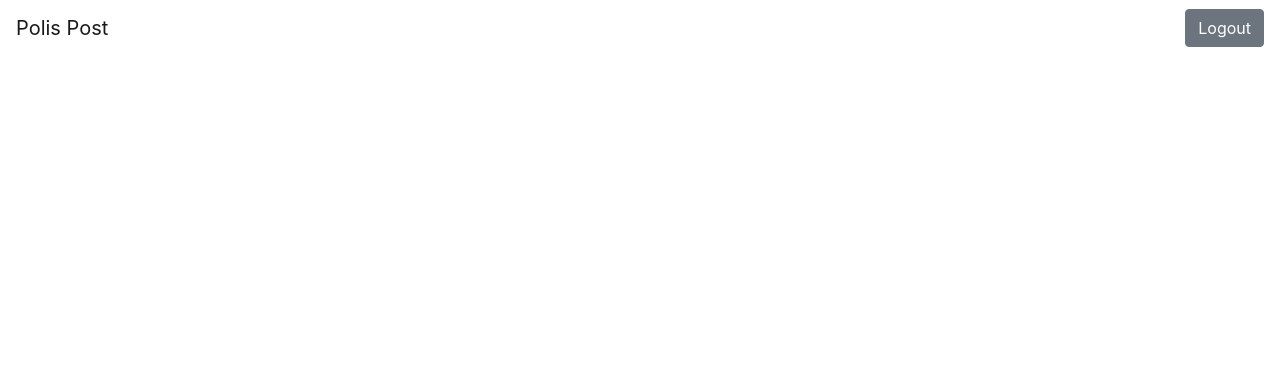
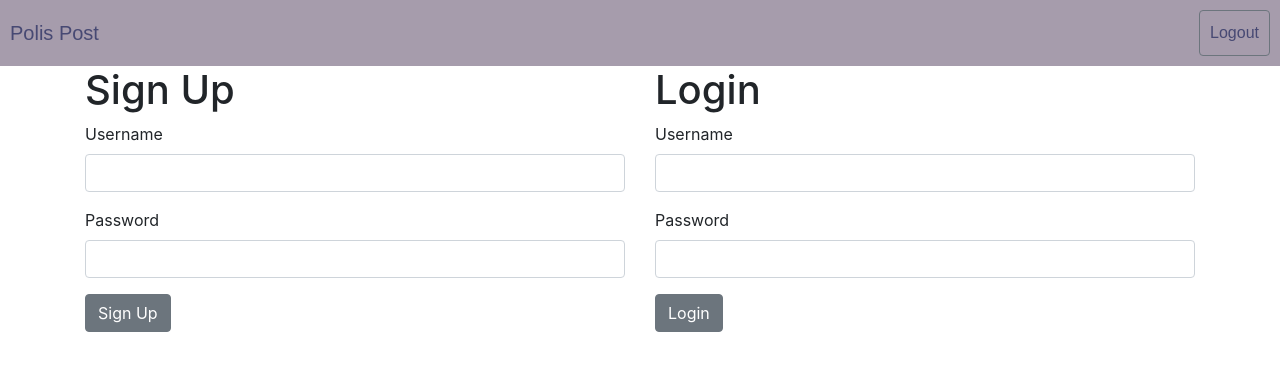
Before and after one commit to LaurenAlayza/bb-proj-reactstrap, a React (Create React App) app: page / in a window 1280 px wide. Shown: the top 370 px of the page. Built offline with nearby package versions, Linux system fonts and the light colour scheme.

Commit message:
fixed login validation

```diff
--- a/package.json
+++ b/package.json
@@ -6,7 +6,9 @@
     "@testing-library/jest-dom": "^4.2.4",
     "@testing-library/react": "^9.5.0",
     "@testing-library/user-event": "^7.2.1",
+    "availity-reactstrap-validation": "^2.6.1",
     "bootstrap": "^4.5.2",
+    "es6-promise": "^4.2.8",
     "react": "^16.13.1",
     "react-dom": "^16.13.1",
     "react-scripts": "3.4.3",
--- a/src/App.css
+++ b/src/App.css
@@ -36,3 +36,7 @@
     transform: rotate(360deg);
   }
 }
+
+.navbar {
+  background-color: 4d4861;
+}
--- a/src/App.js
+++ b/src/App.js
@@ -1,12 +1,29 @@
-import React from "react";
-import Sitebar from './home/Navbar';
+import React, { useState, useEffect } from "react";
+import Sitebar from "./home/Navbar";
+import Auth from './auth/Auth';
+
 
 function App() {
+  const [sessionToken, setSessionToken] = useState("");
+
+  useEffect(() => {
+    if (localStorage.getItem("token")) {
+      setSessionToken(localStorage.getItem("token"));
+    }
+  }, []);
+
+  const updateToken = (newToken) => {
+    localStorage.setItem("token", newToken);
+    setSessionToken(newToken);
+    console.log(sessionToken);
+  };
+
   return (
-  <div>
-    <Sitebar/>
-  </div>
-  )
+    <div>
+      <Sitebar />
+      <Auth/>
+    </div>
+  );
 }
 
 export default App;
--- /dev/null
+++ b/src/auth/Auth.js
@@ -0,0 +1,32 @@
+import React from "react";
+import { Container, Row, Col } from "reactstrap";
+import Signup from "./Signup";
+import Login from "./Login";
+import {
+  AvForm,
+  AvField,
+  AvGroup,
+  AvInput,
+  AvFeedback,
+  AvCheckboxGroup,
+  AvCheckbox,
+} from "availity-reactstrap-validation";
+// import { Button, Label, FormGroup, CustomInput } from "reactstrap";
+
+const Auth = (props) => {
+
+  return (
+    <Container className="auth-container">
+      <Row>
+        <Col md="6">
+          <Signup updateToken={props.updateToken} />
+        </Col>
+        <Col md="6" className="login-col">
+          <Login updateToken={props.updateToken} />
+        </Col>
+      </Row>
+    </Container>
+  );
+};
+
+export default Auth;
--- /dev/null
+++ b/src/auth/Login.js
@@ -0,0 +1,64 @@
+import React, { useState } from "react";
+import { Form, FormGroup, Label, Input, Button } from "reactstrap";
+import {
+  AvForm,
+  AvField,
+  AvGroup,
+  AvInput,
+  AvFeedback,
+  AvCheckboxGroup,
+  AvCheckbox,
+} from "availity-reactstrap-validation";
+
+const Login = (props) => {
+  const [username, setUsername] = useState("");
+  const [password, setPassword] = useState("");
+  const [accounttype, setAccounttype] = useState("");
+
+  const handleSubmit = (event) => {
+    event.preventDefault();
+    fetch("http://localhost:3000/api/login/", {
+      method: "POST",
+      body: JSON.stringify({
+        user: { username: username, passwordhash: password },
+      }),
+      headers: new Headers({
+        "Content-Type": "application/json",
+      }),
+    })
+      .then((response) => response.json())
+      .then((data) => {
+        console.log(data);
+        props.updateToken(data.sessionToken);
+      });
+  };
+  return (
+    <div>
+      <h1>Login</h1>
+      <Form onSubmit={handleSubmit}>
+        <FormGroup>
+          <Label htmlfor="username">Username</Label>
+          <Input
+            onChange={(e) => setUsername(e.target.value)}
+            name="username"
+            value={username}
+            type="email"
+            required
+          />
+        </FormGroup>
+        <FormGroup>
+          <Label htmlfor="password">Password</Label>
+          <Input
+            onChange={(e) => setPassword(e.target.value)}
+            name="password"
+            value={password}
+            minlength="5"
+          />
+        </FormGroup>
+        <Button type="submit">Login</Button>
+      </Form>
+    </div>
+  );
+};
+
+export default Login;
--- /dev/null
+++ b/src/auth/Signup.js
@@ -0,0 +1,61 @@
+import React, { useState } from "react";
+import { Form, FormGroup, Label, Input, Button } from "reactstrap";
+import {
+  AvForm,
+  AvField,
+  AvGroup,
+  AvInput,
+  AvFeedback,
+  AvCheckboxGroup,
+  AvCheckbox,
+} from "availity-reactstrap-validation";
+
+
+const Signup = (props) => {
+  const [username, setUsername] = useState("");
+  const [password, setPassword] = useState("");
+  let handleSubmit = (event) => {
+    event.preventDefault();
+    fetch("http://localhost:3000/api/user/", {
+      method: "POST",
+      body: JSON.stringify({
+        user: { username: username, passwordhash: password },
+      }),
+      headers: new Headers({
+        "Content-Type": "application/json",
+      }),
+    })
+      .then((response) => response.json())
+      .then((data) => {
+        props.updateToken(data.sessionToken);
+      });
+  };
+  return (
+    <div>
+      <h1>Sign Up</h1>
+      <Form onSubmit={handleSubmit}>
+        <FormGroup>
+          <Label htmlFor="username">Username</Label>
+          <Input
+            onChange={(e) => setUsername(e.target.value)}
+            name="username"
+            value={username}
+            type="email" required
+          />
+        </FormGroup>
+        <FormGroup>
+          <Label htmlFor="password">Password</Label>
+          <Input
+            onChange={(e) => setPassword(e.target.value)}
+            name="password"
+            value={password}
+            minlength="5"
+          />
+        </FormGroup>
+        <Button type="submit">Sign Up</Button>
+      </Form>
+    </div>
+  );
+};
+
+export default Signup;
--- a/src/home/Navbar.js
+++ b/src/home/Navbar.js
@@ -1,4 +1,4 @@
-import React, { useState } from 'react';
+import React, { useState } from "react";
 
 import {
   Collapse,
@@ -10,6 +10,25 @@ import {
   Button,
 } from "reactstrap";
 
+const navstyle = {
+  color: "#474973",
+  backgroundColor: "#a69cac",
+  padding: "10px",
+  fontFamily: "Arial",
+};
+
+const logoutstyle = {
+  color: "#474973",
+  backgroundColor: "#a69cac",
+  padding: "10px",
+  fontFamily: "Arial",
+};
+
+const font = {
+  color: "#474973",
+};
+
+
 const Sitebar = (props) => {
   const [isOpen, setIsOpen] = useState(false);
 
@@ -19,13 +38,15 @@ import {
   };
 
   return (
-      <Navbar color="faded" light expand="md">
-        <NavbarBrand href="/">Polis Post</NavbarBrand>
+    <Navbar style={navstyle} light expand="md">
+      <NavbarBrand href="/" style={font}>Polis Post</NavbarBrand>
       <NavbarToggler onClick={toggle} />
       <Collapse isOpen={isOpen} navbar>
         <Nav className="ml-auto" navbar>
           <NavItem>
-              <Button onClick={props.clickLogout}>Logout</Button>
+            <Button style={logoutstyle} onClick={props.clickLogout}>
+              Logout
+            </Button>
           </NavItem>
         </Nav>
       </Collapse>
```
Also changed, not shown: 1 other file (tests, documents, lock files or other folders). Lines whose indentation alone changed are shown as unchanged.
